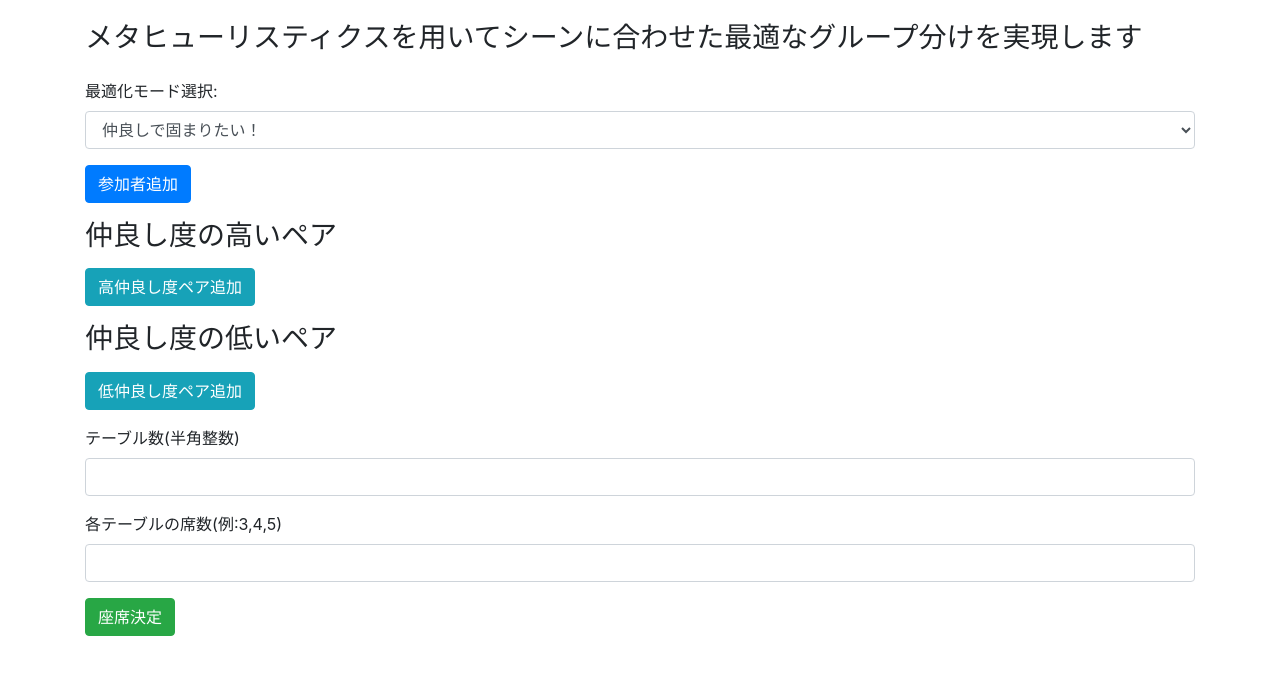
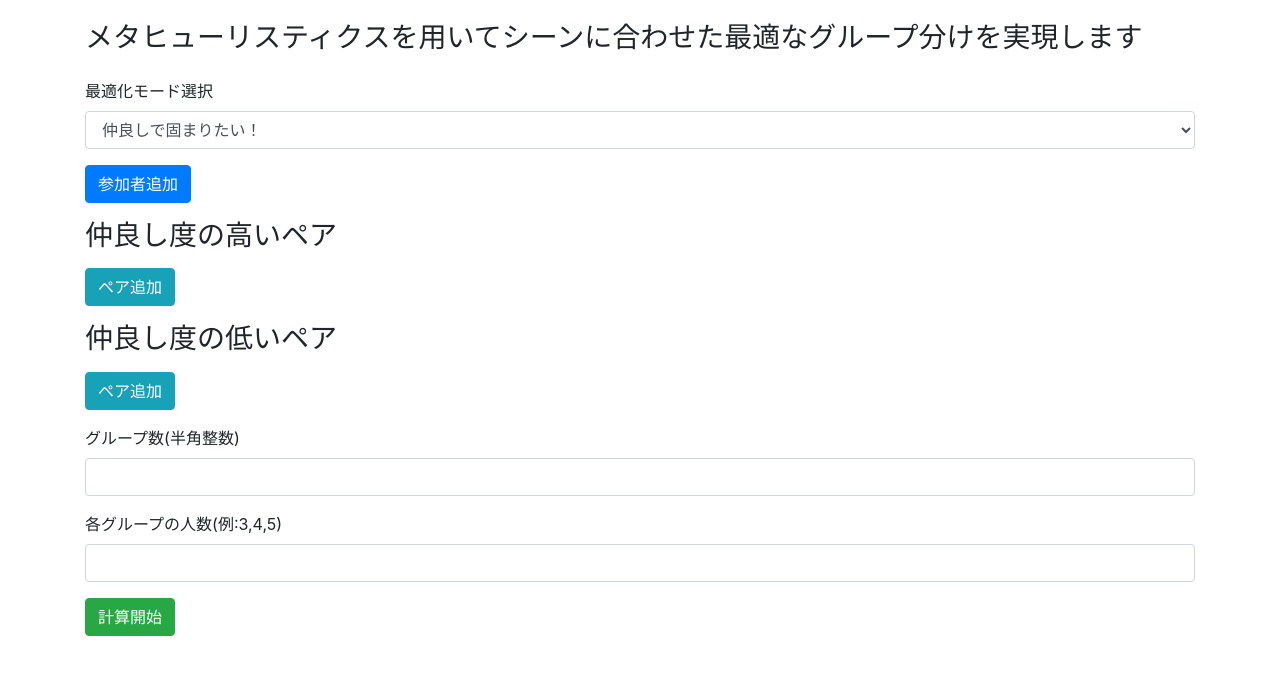
Before and after one commit to m78hayata/seat_optimization_js, a plain HTML site: page index.html in a window 1280 px wide. Shown: the part 71-746 px from the top of the page. Drawn offline with nearby package versions, Linux system fonts and the light colour scheme.

Commit message:
add text

```diff
--- a/index.html
+++ b/index.html
@@ -34,7 +34,7 @@
         <h3 class="mb-4">メタヒューリスティクスを用いてシーンに合わせた最適なグループ分けを実現します</h3>
         <form id="seatingForm">
             <div class="mb-3">
-                <label for="modeSelect">最適化モード選択:</label>
+                <label for="modeSelect">最適化モード選択</label>
                 <select id="modeSelect" class="form-control">
                     <option value="minimize">仲良しで固まりたい！</option>
                     <option value="maximize">仲良くない人と集まりたい！</option>
@@ -50,23 +50,23 @@
                 <h3>仲良し度の高いペア</h3>
                 <!-- 仲の良いペアの入力フィールドがここに挿入されます -->
             </div>
-            <button type="button" class="btn btn-info mb-3" id="addGoodPair">高仲良し度ペア追加</button>
+            <button type="button" class="btn btn-info mb-3" id="addGoodPair">ペア追加</button>
 
             <div id="badPairs" class="mb-3">
                 <h3>仲良し度の低いペア</h3>
                 <!-- 仲の悪いペアの入力フィールドがここに挿入されます -->
             </div>
-            <button type="button" class="btn btn-info mb-3" id="addBadPair">低仲良し度ペア追加</button>
+            <button type="button" class="btn btn-info mb-3" id="addBadPair">ペア追加</button>
 
             <div class="mb-3">
-                <label>テーブル数(半角整数)</label>
+                <label>グループ数(半角整数)</label>
                 <input type="number" name="num_tables" class="form-control" required>
             </div>
             <div class="mb-3">
-                <label>各テーブルの席数(例:3,4,5)</label>
+                <label>各グループの人数(例:3,4,5)</label>
                 <input type="text" name="table_capacities" class="form-control" required>
             </div>
-            <input type="submit" class="btn btn-success" value="座席決定">
+            <input type="submit" class="btn btn-success" value="計算開始">
             <button type="button" class="btn btn-danger" id="clearResults" style="display: none;">クリア</button>
         </form>
 
```
